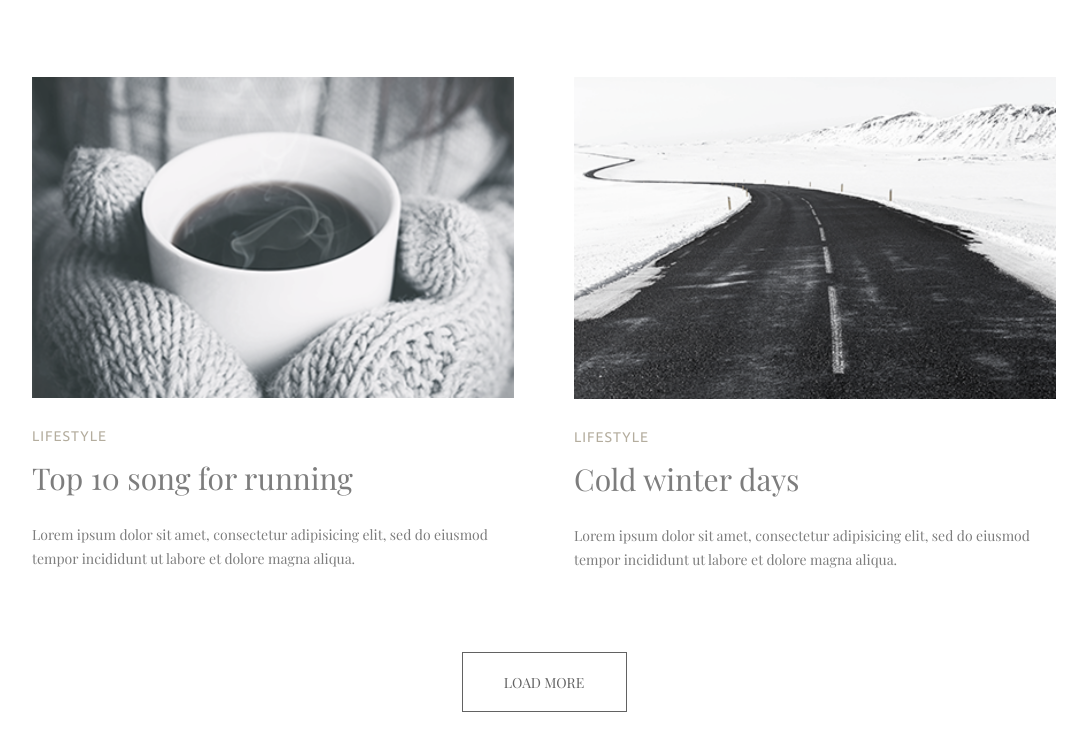
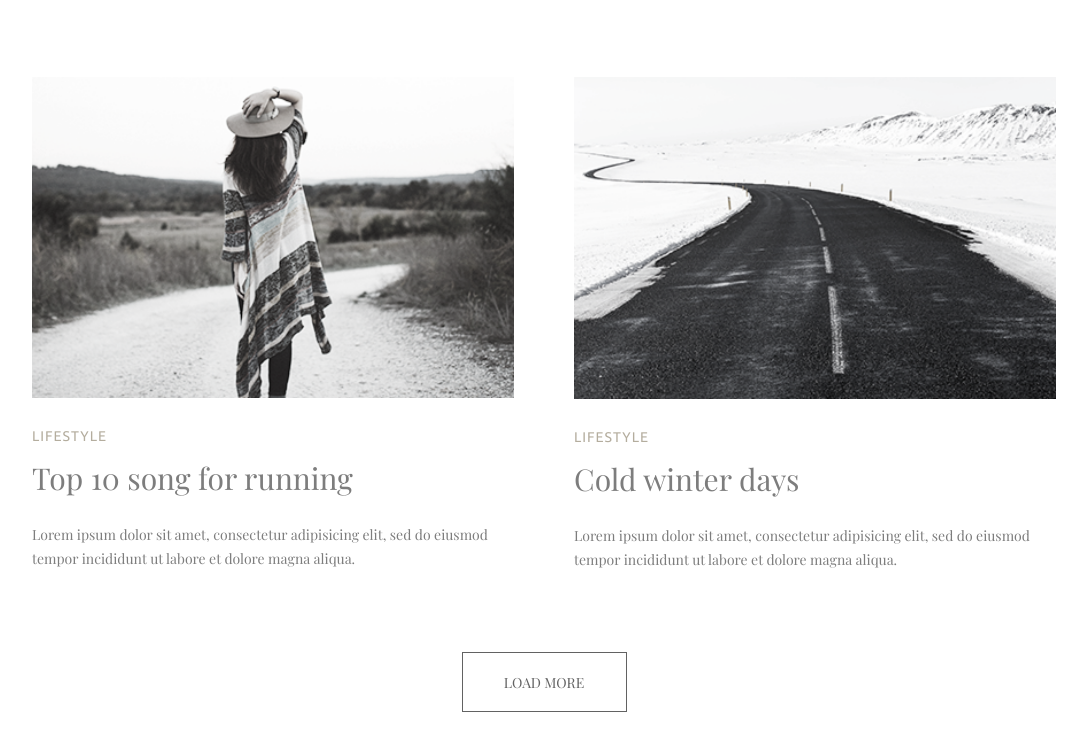
Before and after one commit to anyameanna-cell/Blog-Grid, a plain HTML site: page index.html in a window 1280 px wide. Shown: the part 1250-2000 px from the top of the page, without its empty margins (96-1183 px from the left). Drawn offline with nearby package versions, Linux system fonts and the light colour scheme; a web font is replaced by a local one.

Commit message:
Update index.html

```diff
--- a/index.html
+++ b/index.html
@@ -61,7 +61,7 @@
         </article>
 
         <article class="post">
-            <img src="2 1.png" alt="Running">
+            <img src="1 2.png" alt="Running">
             <span class="category">Lifestyle</span>
             <h2>Top 10 song for running</h2>
             <p>
```
